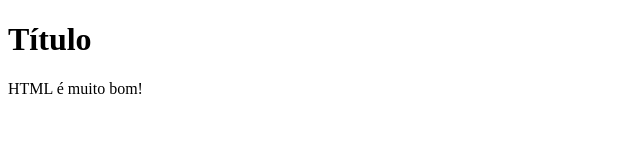
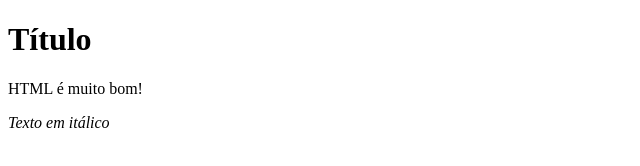
Before and after one commit to Artioros/git_kenzie_aula, a plain HTML site: page index.html in a window 1280 px wide. Shown: the whole page, without its empty margins (0-640 px from the left). Drawn offline with Linux system fonts and the light colour scheme.

Commit message:
Parágrafo

```diff
--- a/index.html
+++ b/index.html
@@ -9,6 +9,7 @@
 <body>
     <h1>Título</h1>
     <p>HTML é muito bom!</p>
+    <p><em>Texto em itálico</em></p>
 
 </body>
 </html>
```
